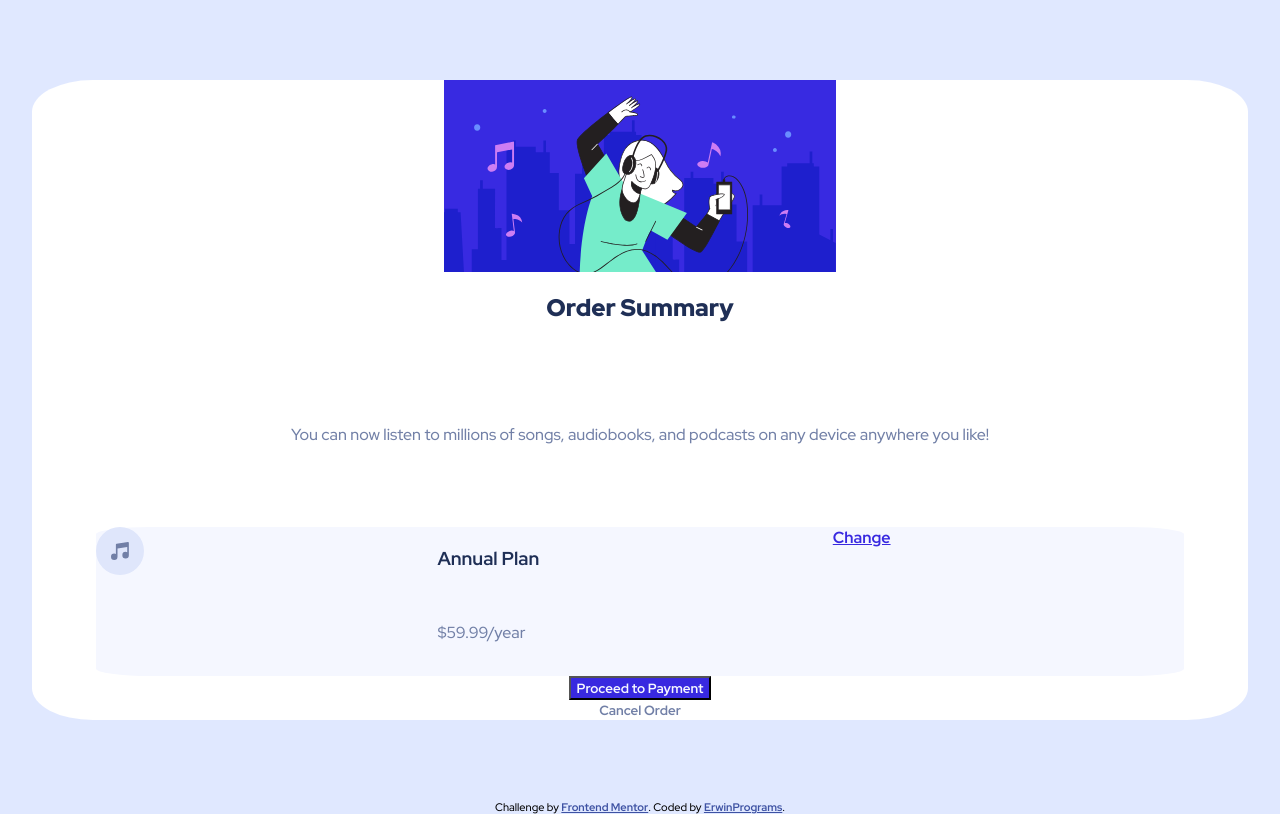
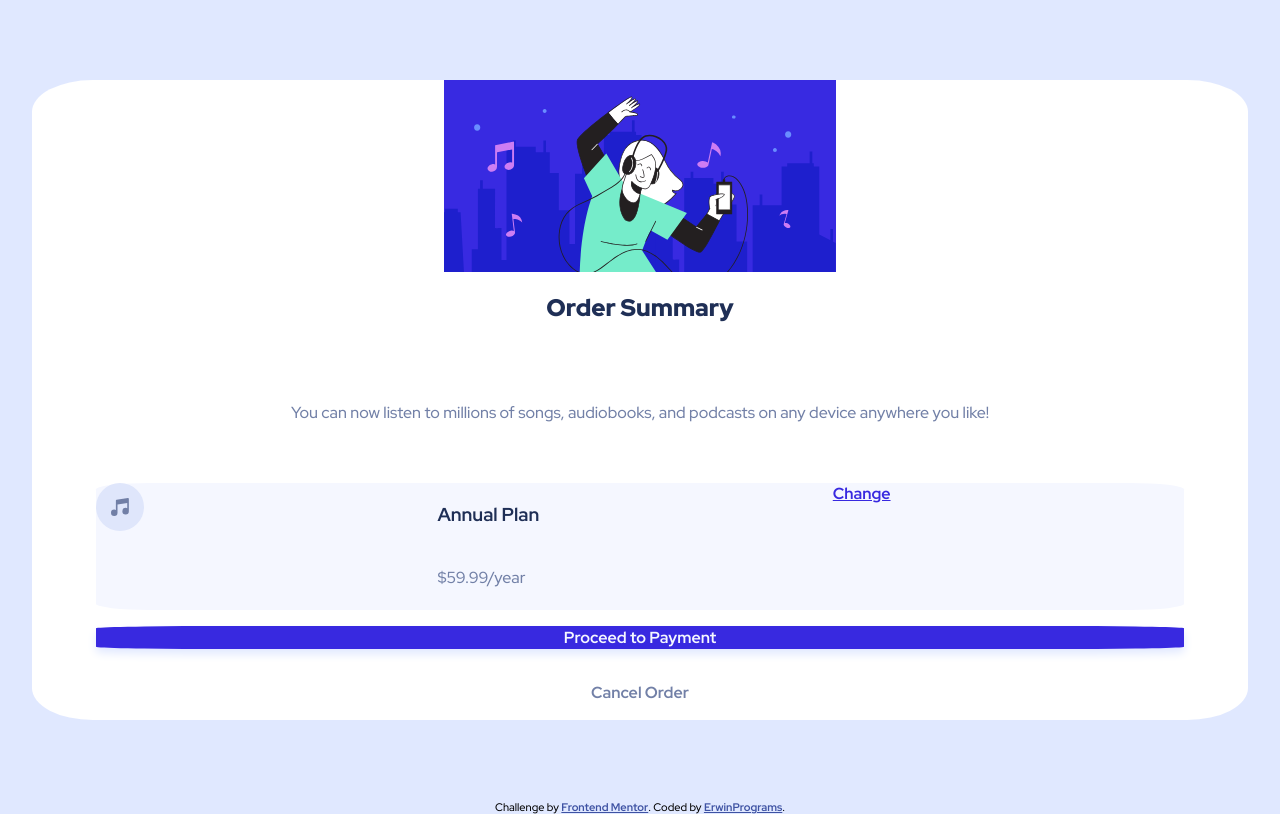
Before and after one commit to ErwinPrograms/frontendmentor-order-summary-component, a plain HTML site: page index.html in a window 1280 px wide. Drawn offline with Linux system fonts and the light colour scheme.

Commit message:
Refactor button stylings to not be global

```diff
--- a/assets/css/styles.css
+++ b/assets/css/styles.css
@@ -34,10 +34,6 @@ p {
 a {
     font-weight: 700;
     color: var(--primary-two);
-}
-
-button {
-    font-weight: 700;
 }
 
 .order-summary-component {
@@ -97,9 +93,22 @@ button {
     grid-area: d;
 }
 
+.payment-btn,
+.cancel-btn {
+    width: 100%;
+    margin: 1em 0;
+
+    font-weight: 700;
+    font-size: 1em;
+}
+
 .payment-btn {
     background-color: var(--primary-two);
     color: var(--neutral-pale);
+    border: none;
+    border-radius: 10%;
+
+    box-shadow: 0 5px 10px var(--primary-one);
 }
 
 .cancel-btn {
```
